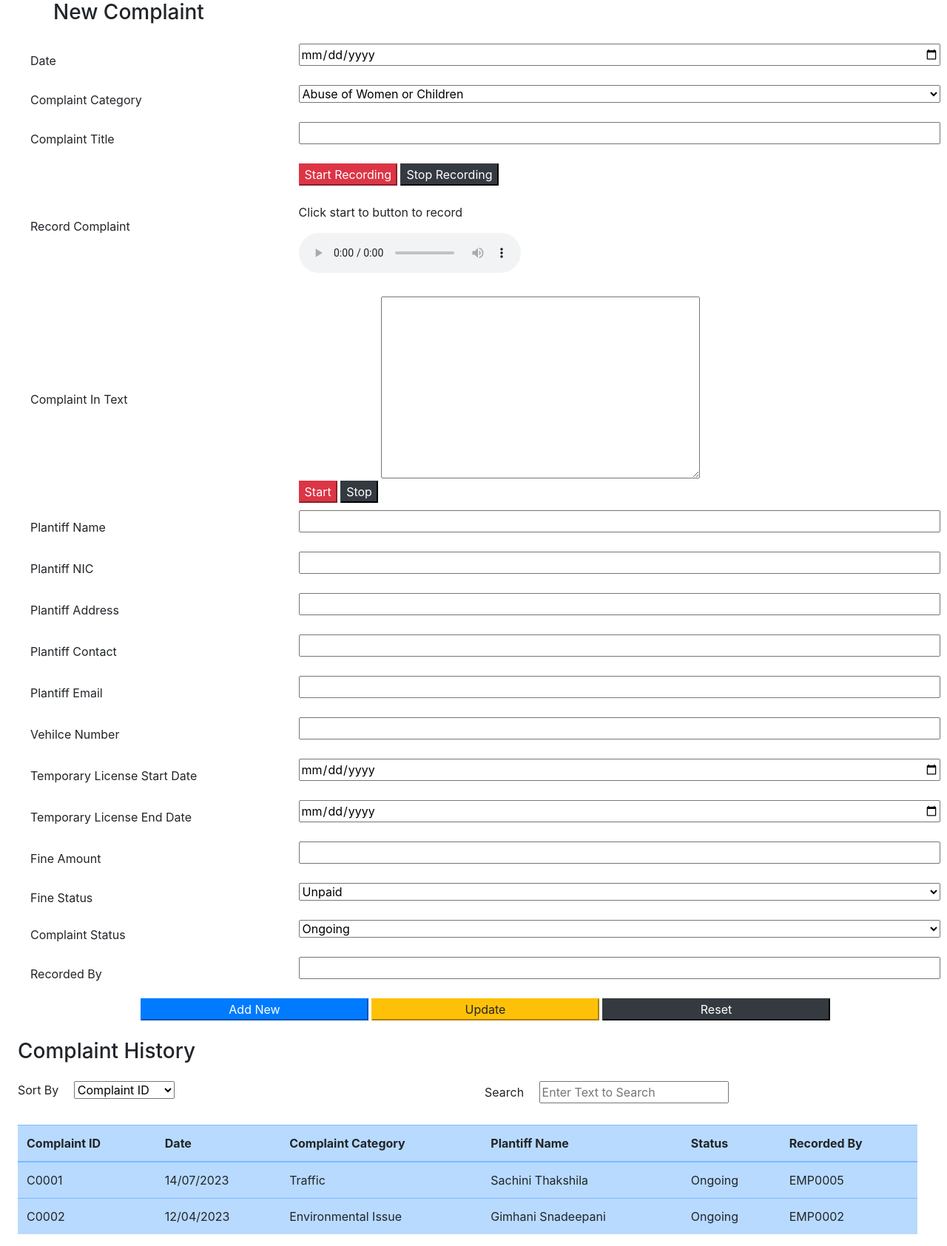
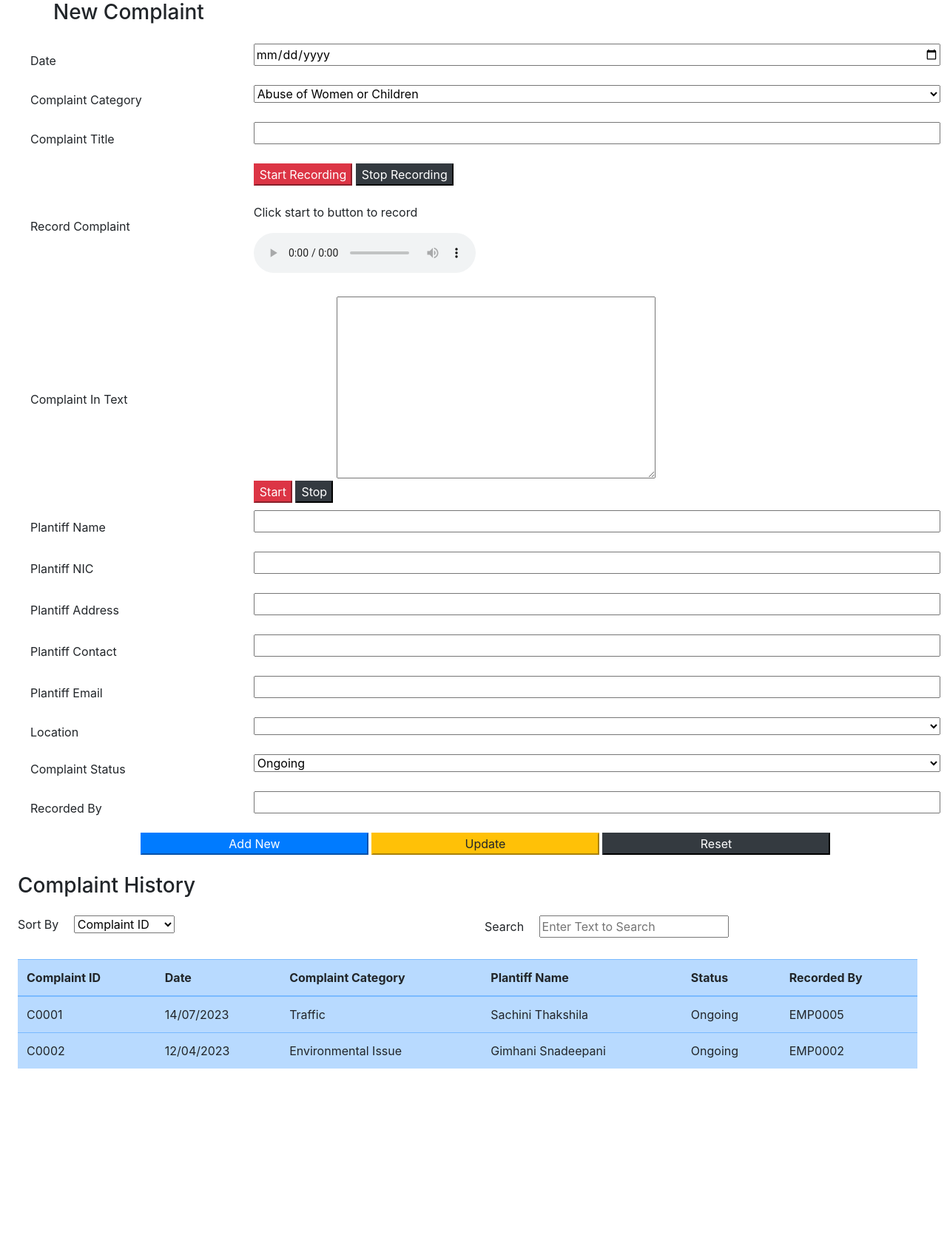
Before and after one commit to SA-Tester/SL-Police-Management-System, a PHP site: page /record-complaints.php in a window 1280 px wide. Shown: the whole page at 74% size. After the commit the page ends 1445 px from the top, so only its background shows below. Run offline with PHP 8.4, Linux system fonts and the light colour scheme; lists and menus that the app fills with data are empty.

Commit message:
Structuring Record-Complaints.php

```diff
--- a/src/record-complaints.php
+++ b/src/record-complaints.php
@@ -11,6 +11,12 @@
 
     <title>Record Complaints</title>
     <link rel="icon" type="image/png" href="../assets/logo.png">
+
+    <style>
+        .traffic{
+            display: none;
+        }
+    </style>
 </head>
 
 <body>
@@ -102,7 +108,7 @@
                                         Recording</button>
                                     <p id="isRecording">Click start to button to record</p>
                                     <audio src="" name="recording" id="audioElement" class="mb-4" controls></audio>
-                                    <input type="hidden" name="audio" id="audio" value=""/>
+                                    <input type="hidden" name="audio" id="audio">
                                 </td>
                             </tr>
                             <tr>
@@ -154,9 +160,44 @@
                                     <label for="plantiff_email">Plantiff Email</label>
                                 </td>
                                 <td>
-                                    <input type="text" id="plantiff_email" name="plantiff_email" class="mb-4 w-100" />
+                                    <input type="email" id="plantiff_email" name="plantiff_email" class="mb-4 w-100" />
                                 </td>
                             </tr>
+                            <tr>
+                                <td>
+                                    <label for="location">Location</label>
+                                </td>
+                                <td>
+                                    <input type="hidden" name="selectedLat" id="selectedLat" value=""/>
+                                    <input type="hidden" name="selectedLon" id="selectedLon" value=""/>
+                                    <select id="city" name="city" class="mb-4 w-100"></select>
+                                </td>
+                            </tr>
+                            <tr>
+                                <td>
+                                    <label for="comp_status">Complaint Status</label>
+                                </td>
+                                <td>
+                                    <select name="comp_status" id="comp_status" class="mb-4 w-100">
+                                        <option value="Ongoing">Ongoing</option>
+                                        <option value="Resolved">Resolved</option>
+                                    </select>
+                                </td>
+                            </tr>
+                            <tr>
+                                <td>
+                                    <label for="emp_id">Recorded By</label>
+                                </td>
+                                <td>
+                                    <input type="text" id="emp_id" name="emp_id" class="mb-4 w-100" />
+                                </td>
+                            </tr>
+                        </tbody>
+                    </table>
+
+                    <table class="ml-3 w-100 traffic">
+                        <thead></thead>
+                        <tbody>
                             <tr>
                                 <td>
                                     <label for="vehicle_number">Vehilce Number</label>
@@ -167,7 +208,7 @@
                             </tr>
                             <tr>
                                 <td>
-                                    <label for="temp_start">Temporary License Start Date</label>
+                                    <label for="temp_start" class="mr-4">Temporary License Start Date</label>
                                 </td>
                                 <td>
                                     <input type="date" id="temp_start" name="temp_start" class="mb-4 w-100" />
@@ -200,27 +241,14 @@
                                     </select>
                                 </td>
                             </tr>
+                         </tbody>
+                    </table>
+
+                    <table class="ml-3 w-100">
+                        <thead></thead>
+                        <tbody>
                             <tr>
-                                <td>
-                                    <label for="comp_status">Complaint Status</label>
-                                </td>
-                                <td>
-                                    <select name="comp_status" id="comp_status" class="mb-4 w-100">
-                                        <option value="ongoing">Ongoing</option>
-                                        <option value="resolved">Resolved</option>
-                                    </select>
-                                </td>
-                            </tr>
-                            <tr>
-                                <td>
-                                    <label for="emp_id">Recorded By</label>
-                                </td>
-                                <td>
-                                    <input type="text" id="emp_id" name="emp_id" class="mb-4 w-100" />
-                                </td>
-                            </tr>
-                            <tr>
-                                <td colspan="2" class="text-center">
+                                <td class="text-center">
                                     <input type="submit" name="add" value="Add New" class="btn-primary mb-4 w-25">
                                     <input type="submit" name="update" value="Update" class="btn-warning mb-4 w-25">
                                     <input type="reset" name="reset" value="Reset" class="btn-dark mb-4 w-25">
@@ -295,6 +323,42 @@
 
     </div>
 
+    <script type="text/javascript">
+        let tableID = document.querySelector(".traffic");
+        let category = document.getElementById("category");
+
+        category.addEventListener("change", function(){
+            if(category.value == "38"){
+                tableID.style.display = "block";
+            }
+            else{
+                tableID.style.display = "none";
+            }
+        });
+    </script>
+
+    <script type="module">
+        import {Badulla} from "../assets/sl-cities/badulla.js";
+
+        city = document.getElementById("city");
+        for(let i=0; i<Badulla.length; i++){
+            city.options[i] = new Option(Badulla[i]["city"], i.toString());
+        }
+    </script>
+
+    <script type="module">
+        import {Badulla} from "../assets/sl-cities/badulla.js";
+
+        let lat = document.getElementById("selectedLat");
+        let lon = document.getElementById("selectedLon");
+        let city = document.getElementById("city");
+
+        city.addEventListener("click", function(){
+            lat.value = Badulla[city.value]["latitude"];
+            lon.value = Badulla[city.value]["longitude"];
+        });
+    </script>
+
     <script src="https://cdn.jsdelivr.net/npm/jquery@3.5.1/dist/jquery.slim.min.js"
         integrity="sha384-DfXdz2htPH0lsSSs5nCTpuj/zy4C+OGpamoFVy38MVBnE+IbbVYUew+OrCXaRkfj"
         crossorigin="anonymous"></script>
```
